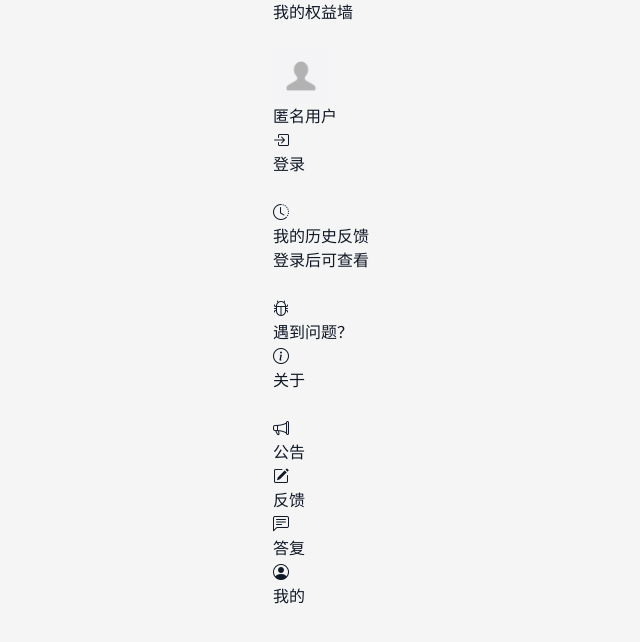
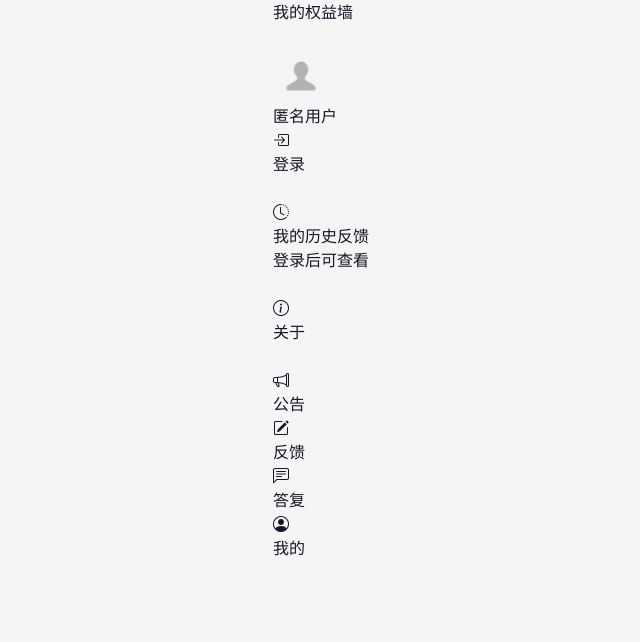
Before and after one commit to bjut-tech/su-appeal-frontend, a Vue app: page /user in a window 1280 px wide. Shown: the top 642 px of the page, without its empty margins (79-719 px from the left). Built offline with nearby package versions, Linux system fonts and the light colour scheme; no server answers.

Commit message:
chore: temporarily hide feedback page

```diff
--- a/src/pages/UserIndex.vue
+++ b/src/pages/UserIndex.vue
@@ -117,14 +117,6 @@ const { data: count } = useAxios<{
     <van-cell-group inset>
       <van-cell
         icon-prefix="bi"
-        icon="bug"
-        title="遇到问题？"
-        center
-        is-link
-        to="/about/feedback"
-      />
-      <van-cell
-        icon-prefix="bi"
         icon="info-circle"
         title="关于"
         center
```
